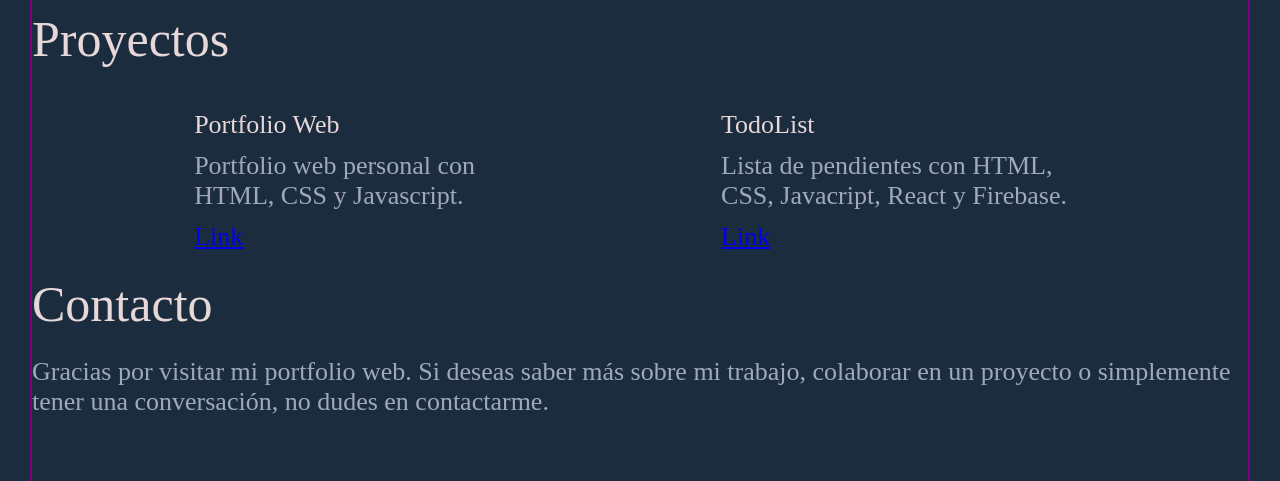
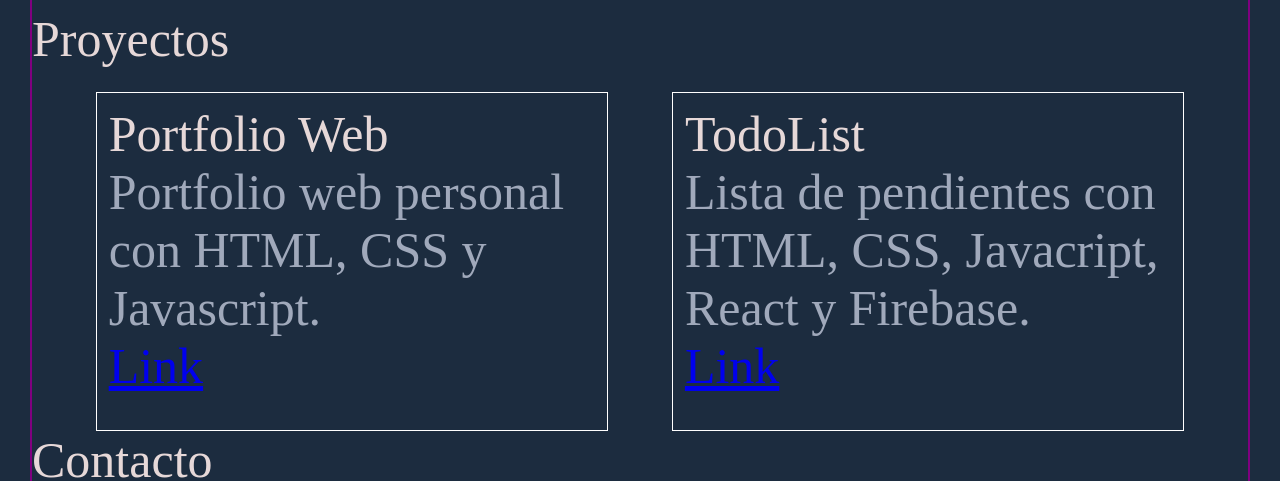
Before and after one commit to estebanmerlos33/Portfolio, a plain HTML site: page index.html in a window 1280 px wide. Shown: the part 2654-3135 px from the top of the page. Drawn offline with nearby package versions, Linux system fonts and the light colour scheme; grey boxes are pictures that could not be loaded; a web font is replaced by a local one.

Commit message:
Mejoras CSS

```diff
--- a/index.html
+++ b/index.html
@@ -101,13 +101,13 @@
               <p>Consultor Analista QA en Connectis S.A.</p>
             </div>
           </div>
-          <div class="container left ">
+          <div class="container left">
             <div class="content hidden">
               <h2>2022</h2>
               <p>Egreso como Técnico Universitario en Informática</p>
             </div>
           </div>
-          <div class="container right ">
+          <div class="container right">
             <div class="content hidden">
               <h2>2014</h2>
               <p>Egreso como Bachiller en Ciencias Sociales</p>
@@ -199,39 +199,38 @@
         </div>
       </div>
 
-      <div id="proyectos" class="containerProyectos">
+      <div id="proyectos" class="seccion">
         <div class="tituloSeccion">Proyectos</div>
+        <div class="containerProyectos">
+          <div class="proyecto">
+            <div class="tituloProyecto">Portfolio Web</div>
 
-        <div class="proyecto">
-          <div class="subTituloSeccion">Portfolio Web</div>
-
-          <div class="contenidoSeccion">
+            <div class="descripcionProyecto">
               Portfolio web personal con HTML, CSS y Javascript.
             </div>
 
             <a
-            class="contenidoSeccion"
+              class="descripcionProyecto"
               href="https://estebanmerlos33.github.io/Portfolio/"
               >Link</a
             >
-          <br><br>
-
+            <br /><br />
           </div>
 
           <div class="proyecto" class="seccion">
-          <div class="subTituloSeccion">TodoList</div>
+            <div class="tituloProyecto">TodoList</div>
 
-          <div class="contenidoSeccion">
+            <div class="descripcionProyecto">
               Lista de pendientes con HTML, CSS, Javacript, React y Firebase.
             </div>
 
             <a
-            class="contenidoSeccion"
+              class="descripcionProyecto"
               href="https://todo-list-omega-roan.vercel.app/"
               >Link</a
             >
-          <br><br>
-
+            <br /><br />
+          </div>
         </div>
       </div>
 
@@ -239,8 +238,8 @@
         <div class="tituloSeccion">Contacto</div>
         <div class="contenidoSeccion">
           Gracias por visitar mi portfolio web. Si deseas saber más sobre mi
-        trabajo, colaborar en un proyecto o simplemente tener una conversación,
-        no dudes en contactarme.
+          trabajo, colaborar en un proyecto o simplemente tener una
+          conversación, no dudes en contactarme.
           <br /><br />
         </div>
         <div class="contenidoSeccion contenidoHabilidades hidden">
@@ -278,5 +277,6 @@
           </form>
         </div>
       </div>
+    </div>
   </body>
 </html>
--- a/style.css
+++ b/style.css
@@ -11,8 +11,8 @@
   --tamanoIconos: 10em;
   --tamanoCero: 0.8em;
   --tamanoUno: 1em;
-  --tamanoUnoYMedio: 1.5em;
   --tamanoDos: 2em;
+  --tamanoDosYMedio: 2.5em;
   --tamanoTres: 3em;
   --tamanoCuatro: 4em;
 
@@ -248,8 +248,21 @@ a:active {
 .proyecto {
   position: relative;
   display: inline-block;
-  width: 30%;
+  width: 40%;
   height: 100%;
+  border: solid 1px white;
+  padding: 1%;
+
+}
+
+.tituloProyecto{
+  font-size: var(--tamanoDosYMedio);
+  color: var(--colorFuenteTitulo);
+}
+
+.descripcionProyecto{
+
+  font-size: var(--tamanoDos)
 }
 
 #contacto {
```
Lines whose indentation alone changed are shown as unchanged.
